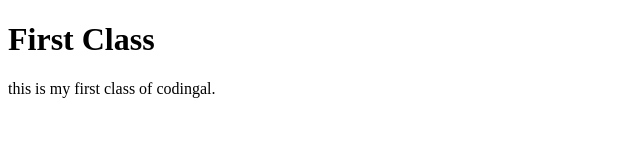
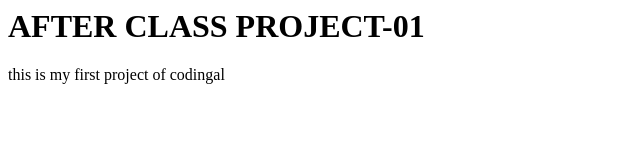
Before and after one commit to Saanvika10262012/Setting-Up-Dev-Tools-Intro-to-HTML, a plain HTML site: page index.html in a window 1280 px wide. Shown: the whole page, without its empty margins (0-640 px from the left). Drawn offline with Linux system fonts and the light colour scheme.

Commit message:
Add files via upload

```diff
--- a/index.html
+++ b/index.html
@@ -1,10 +1,9 @@
-<!DOCTYPE html>
 <html>
     <head>
-        <title>First class</title>
+        <title>After class project-01</title>
     </head>
     <body>
-        <h1>First Class</h1>
-        <p>this is my first class of codingal.</p>
+        <h1>AFTER CLASS PROJECT-01</h1>
+        <p>this is my first project of codingal</p>
     </body>
 </html>
```
